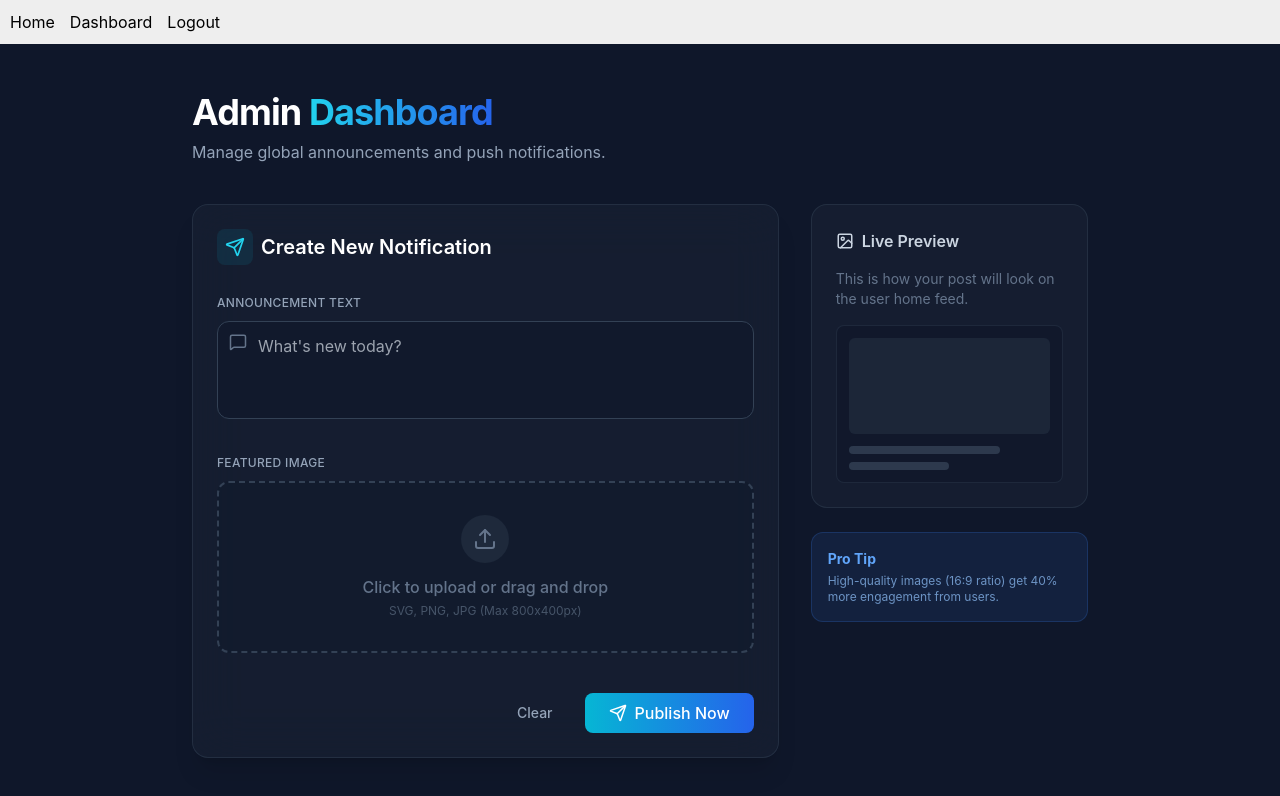
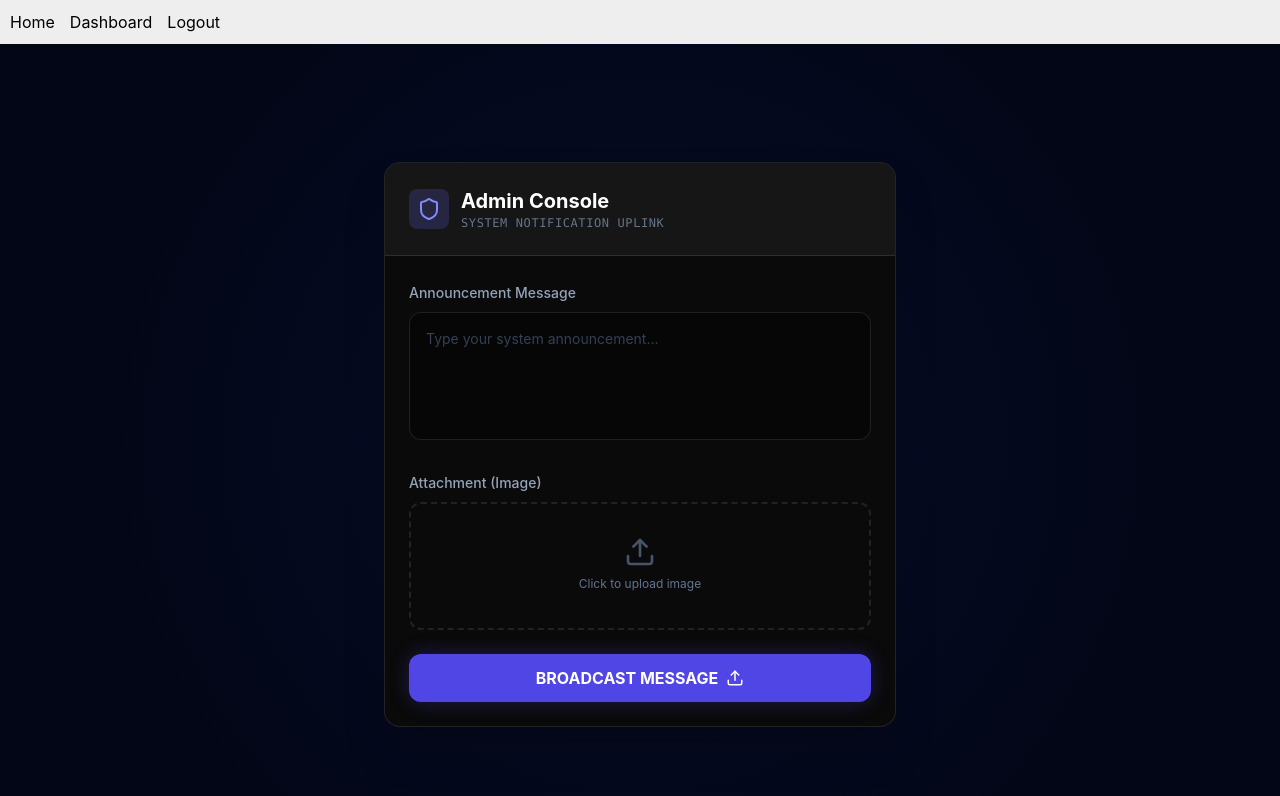
Before and after one commit to soumyaranjanbhanja2/Void_Client, a React (Vite) app: page /admin in a window 1280 px wide. Shown: the top 796 px of the page. Built offline with nearby package versions, Linux system fonts and the light colour scheme; sample sign-in values are in the browser's storage.

Commit message:
Update AdminDashboard.jsx

```diff
--- a/src/pages/AdminDashboard.jsx
+++ b/src/pages/AdminDashboard.jsx
@@ -1,17 +1,17 @@
 import React, { useState } from 'react';
 import axios from 'axios';
-import { motion, AnimatePresence } from 'framer-motion';
-import { Upload, X, Send, Image as ImageIcon, MessageSquare, Loader2, CheckCircle } from 'lucide-react';
+import { motion } from 'framer-motion';
+import { Upload, X, Shield, CheckCircle, AlertCircle, Loader2, Image as ImageIcon } from 'lucide-react';
 
-function AdminDashboard() {
+const AdminDashboard = () => {
   const [message, setMessage] = useState('');
   const [image, setImage] = useState(null);
   const [preview, setPreview] = useState(null);
-  const [isLoading, setIsLoading] = useState(false);
-  const [success, setSuccess] = useState(false);
+  const [status, setStatus] = useState({ type: '', msg: '' });
+  const [isUploading, setIsUploading] = useState(false);
 
-  // Handle Image Selection & Preview
-  const handleImageChange = (e) => {
+  // Handle File Selection & Preview
+  const handleFileChange = (e) => {
     const file = e.target.files[0];
     if (file) {
       setImage(file);
@@ -19,219 +19,165 @@ function AdminDashboard() {
     }
   };
 
-  // Remove Image
-  const removeImage = () => {
+  // Remove Selected Image
+  const clearImage = () => {
     setImage(null);
     setPreview(null);
   };
 
+  // Handle Form Submission
   const handleSubmit = async (e) => {
     e.preventDefault();
-    if (!message || !image) {
-      alert("Please provide both a message and an image.");
+    setStatus({ type: '', msg: '' });
+    setIsUploading(true);
+
+    const token = localStorage.getItem('token');
+
+    if (!token) {
+      setStatus({ type: 'error', msg: 'You are not logged in.' });
+      setIsUploading(false);
       return;
     }
 
-    setIsLoading(true);
+    // Prepare FormData for Image Upload
     const formData = new FormData();
     formData.append('message', message);
+    if (image) {
       formData.append('image', image);
-
-    const token = localStorage.getItem('token');
+    }
 
     try {
-      // UPDATED: Using your live Render backend URL
-      await axios.post('https://void-server-6.onrender.com/api/notifications', formData, {
+      // ✅ FIX: Send Token in Headers
+      await axios.post(
+        'https://void-server-6.onrender.com/api/notifications',
+        formData,
+        {
           headers: {
-          'Authorization': token,
+            'Authorization': `Bearer ${token}`,
             'Content-Type': 'multipart/form-data'
           }
-      });
+        }
+      );
 
-      // Success Animation Trigger
-      setSuccess(true);
-      setTimeout(() => {
-        setSuccess(false);
+      setStatus({ type: 'success', msg: 'Notification posted successfully!' });
       setMessage('');
-        removeImage();
-      }, 3000);
+      clearImage();
 
-    } catch (err) {
-      console.error(err);
-      alert('Upload failed. Check console for details.');
+    } catch (error) {
+      console.error("Upload Error:", error);
+
+      if (error.response && error.response.status === 403) {
+        setStatus({ type: 'error', msg: '⛔ Permission Denied: You are not an Admin.' });
+      } else {
+        setStatus({ type: 'error', msg: 'Upload Failed. Server might be sleeping.' });
+      }
     } finally {
-      setIsLoading(false);
+      setIsUploading(false);
     }
   };
 
   return (
-    <div className="min-h-screen w-full bg-slate-900 text-white p-6 md:p-12">
+    <div className="min-h-screen bg-[#020617] text-slate-200 p-6 flex items-center justify-center relative overflow-hidden">
 
-      {/* Dashboard Header */}
+      {/* Background Ambience */}
+      <div className="absolute inset-0 pointer-events-none bg-[radial-gradient(circle_at_center,rgba(99,102,241,0.08),transparent_70%)]" />
+
       <motion.div
-        initial={{ opacity: 0, y: -20 }}
-        animate={{ opacity: 1, y: 0 }}
-        className="max-w-4xl mx-auto mb-10"
+        initial={{ opacity: 0, scale: 0.95 }}
+        animate={{ opacity: 1, scale: 1 }}
+        className="w-full max-w-lg bg-[#0A0A0A] border border-white/10 rounded-2xl shadow-2xl overflow-hidden relative z-10"
       >
-        <h1 className="text-3xl md:text-4xl font-bold tracking-tight">
-          Admin <span className="text-transparent bg-clip-text bg-gradient-to-r from-cyan-400 to-blue-600">Dashboard</span>
-        </h1>
-        <p className="text-slate-400 mt-2">Manage global announcements and push notifications.</p>
-      </motion.div>
+        {/* Header */}
+        <div className="bg-white/5 p-6 border-b border-white/10 flex items-center gap-3">
+          <div className="p-2 bg-indigo-500/20 rounded-lg text-indigo-400">
+            <Shield size={24} />
+          </div>
+          <div>
+            <h2 className="text-xl font-bold text-white">Admin Console</h2>
+            <p className="text-xs text-slate-500 font-mono uppercase tracking-wider">System Notification Uplink</p>
+          </div>
+        </div>
 
-      {/* Main Form Card */}
-      <div className="max-w-4xl mx-auto grid grid-cols-1 md:grid-cols-3 gap-8">
-
-        {/* Left Col: The Form */}
-        <motion.div
-          initial={{ opacity: 0, x: -20 }}
-          animate={{ opacity: 1, x: 0 }}
-          transition={{ delay: 0.1 }}
-          className="md:col-span-2"
-        >
-          <div className="bg-slate-800/40 backdrop-blur-xl border border-slate-700/50 rounded-2xl p-6 shadow-xl relative overflow-hidden">
-
-            {/* Success Overlay */}
-            <AnimatePresence>
-              {success && (
-                <motion.div
-                  initial={{ opacity: 0 }}
-                  animate={{ opacity: 1 }}
-                  exit={{ opacity: 0 }}
-                  className="absolute inset-0 bg-slate-800/95 z-20 flex flex-col items-center justify-center text-center"
-                >
-                  <motion.div
-                    initial={{ scale: 0.5 }}
-                    animate={{ scale: 1.2 }}
-                    className="text-green-400 mb-4"
-                  >
-                    <CheckCircle size={64} />
-                  </motion.div>
-                  <h3 className="text-2xl font-bold text-white">Published!</h3>
-                  <p className="text-slate-400">Your notification is now live.</p>
-                </motion.div>
-              )}
-            </AnimatePresence>
-
-            <h2 className="text-xl font-semibold mb-6 flex items-center gap-2">
-              <span className="p-2 bg-cyan-500/10 rounded-lg text-cyan-400"><Send size={20}/></span>
-              Create New Notification
-            </h2>
-
-            <form onSubmit={handleSubmit} className="space-y-6">
+        {/* Form */}
+        <form onSubmit={handleSubmit} className="p-6 space-y-6">
 
           {/* Message Input */}
           <div className="space-y-2">
-                <label className="text-xs font-medium text-slate-400 uppercase tracking-wide">Announcement Text</label>
-                <div className="relative">
-                  <MessageSquare className="absolute top-3 left-3 text-slate-500" size={18} />
+            <label className="text-sm font-medium text-slate-400">Announcement Message</label>
             <textarea
               value={message}
-                    onChange={e => setMessage(e.target.value)}
-                    placeholder="What's new today?"
-                    rows="3"
-                    className="w-full bg-slate-900/50 border border-slate-700 rounded-xl py-3 pl-10 pr-4 text-slate-200 focus:ring-2 focus:ring-cyan-500/50 focus:border-cyan-500 transition-all outline-none resize-none"
+              onChange={(e) => setMessage(e.target.value)}
+              required
+              placeholder="Type your system announcement..."
+              className="w-full h-32 bg-black/40 border border-white/10 rounded-xl p-4 text-sm focus:border-indigo-500/50 focus:ring-1 focus:ring-indigo-500/50 outline-none transition-all resize-none placeholder:text-slate-700"
             />
-                </div>
           </div>
 
           {/* Image Upload Area */}
           <div className="space-y-2">
-                <label className="text-xs font-medium text-slate-400 uppercase tracking-wide">Featured Image</label>
+            <label className="text-sm font-medium text-slate-400">Attachment (Image)</label>
 
             {!preview ? (
-                  /* Upload Placeholder */
-                  <div className="relative border-2 border-dashed border-slate-700 bg-slate-900/30 hover:bg-slate-900/50 rounded-xl p-8 transition-colors group text-center cursor-pointer">
-                    <input
-                      type="file"
-                      onChange={handleImageChange}
-                      className="absolute inset-0 w-full h-full opacity-0 cursor-pointer z-10"
-                    />
-                    <div className="flex flex-col items-center justify-center text-slate-500 group-hover:text-cyan-400 transition-colors">
-                      <div className="p-3 bg-slate-800 rounded-full mb-3 group-hover:scale-110 transition-transform">
-                        <Upload size={24} />
+              <label className="flex flex-col items-center justify-center w-full h-32 border-2 border-dashed border-white/10 rounded-xl cursor-pointer hover:border-indigo-500/30 hover:bg-white/5 transition-all group">
+                <div className="flex flex-col items-center justify-center pt-5 pb-6">
+                  <Upload className="w-8 h-8 mb-2 text-slate-600 group-hover:text-indigo-400 transition-colors" />
+                  <p className="text-xs text-slate-500">Click to upload image</p>
                 </div>
-                      <p className="font-medium">Click to upload or drag and drop</p>
-                      <p className="text-xs text-slate-600 mt-1">SVG, PNG, JPG (Max 800x400px)</p>
-                    </div>
-                  </div>
+                <input type="file" className="hidden" accept="image/*" onChange={handleFileChange} />
+              </label>
             ) : (
-                  /* Image Preview */
-                  <div className="relative rounded-xl overflow-hidden border border-slate-700 group">
-                    <img src={preview} alt="Preview" className="w-full h-64 object-cover" />
+              <div className="relative w-full h-48 bg-black rounded-xl overflow-hidden group border border-white/10">
+                <img src={preview} alt="Preview" className="w-full h-full object-cover opacity-80 group-hover:opacity-100 transition-opacity" />
                 <button
                   type="button"
-                      onClick={removeImage}
-                      className="absolute top-2 right-2 p-2 bg-black/60 hover:bg-red-500 text-white rounded-full backdrop-blur-sm transition-colors"
+                  onClick={clearImage}
+                  className="absolute top-2 right-2 p-1.5 bg-black/60 hover:bg-red-500/80 text-white rounded-full backdrop-blur-sm transition-all"
                 >
                   <X size={16} />
                 </button>
-                    <div className="absolute bottom-0 left-0 right-0 bg-gradient-to-t from-black/80 to-transparent p-4">
-                      <p className="text-xs text-white font-mono truncate">{image.name}</p>
-                    </div>
               </div>
             )}
           </div>
 
-              {/* Action Buttons */}
-              <div className="pt-4 flex items-center justify-end gap-4">
-                <button
-                  type="button"
-                  onClick={() => { setMessage(''); removeImage(); }}
-                  className="px-4 py-2 text-slate-400 hover:text-white transition-colors text-sm font-medium"
+          {/* Status Messages */}
+          {status.msg && (
+            <motion.div
+              initial={{ opacity: 0, y: -10 }}
+              animate={{ opacity: 1, y: 0 }}
+              className={`p-4 rounded-xl flex items-center gap-3 text-sm ${
+                status.type === 'error'
+                  ? 'bg-red-500/10 text-red-400 border border-red-500/20'
+                  : 'bg-green-500/10 text-green-400 border border-green-500/20'
+              }`}
             >
-                  Clear
-                </button>
+              {status.type === 'error' ? <AlertCircle size={18} /> : <CheckCircle size={18} />}
+              <span>{status.msg}</span>
+            </motion.div>
+          )}
+
+          {/* Submit Button */}
           <button
             type="submit"
-                  disabled={isLoading}
-                  className="bg-gradient-to-r from-cyan-500 to-blue-600 hover:shadow-lg hover:shadow-cyan-500/25 text-white px-6 py-2 rounded-lg font-medium transition-all flex items-center gap-2 disabled:opacity-70 disabled:cursor-not-allowed"
+            disabled={isUploading}
+            className="w-full py-3 px-4 bg-indigo-600 hover:bg-indigo-500 text-white font-bold rounded-xl transition-all shadow-[0_0_20px_rgba(79,70,229,0.3)] hover:shadow-[0_0_30px_rgba(79,70,229,0.5)] disabled:opacity-50 disabled:cursor-not-allowed flex items-center justify-center gap-2"
           >
-                  {isLoading ? <Loader2 className="animate-spin" size={18} /> : <Send size={18} />}
-                  {isLoading ? 'Publishing...' : 'Publish Now'}
+            {isUploading ? (
+              <>
+                <Loader2 size={18} className="animate-spin" />
+                <span>UPLOADING...</span>
+              </>
+            ) : (
+              <>
+                <span>BROADCAST MESSAGE</span>
+                <Upload size={18} />
+              </>
+            )}
           </button>
-              </div>
+
         </form>
-          </div>
       </motion.div>
-
-        {/* Right Col: Mini Preview / Stats (Optional UI Filler) */}
-        <motion.div
-          initial={{ opacity: 0, x: 20 }}
-          animate={{ opacity: 1, x: 0 }}
-          transition={{ delay: 0.2 }}
-          className="space-y-6"
-        >
-          {/* Quick Info Card */}
-          <div className="bg-slate-800/40 border border-slate-700/50 rounded-2xl p-6">
-            <h3 className="text-slate-300 font-semibold mb-4 flex items-center gap-2">
-              <ImageIcon size={18} /> Live Preview
-            </h3>
-            <div className="text-sm text-slate-500">
-              <p className="mb-4">This is how your post will look on the user home feed.</p>
-
-              {/* Mini Skeleton of a Card */}
-              <div className="bg-slate-900/80 rounded-lg p-3 border border-slate-700/50 opacity-80 pointer-events-none">
-                <div className="h-24 bg-slate-800 rounded-md mb-3 overflow-hidden">
-                  {preview && <img src={preview} className="w-full h-full object-cover" alt="" />}
-                </div>
-                <div className="h-2 w-3/4 bg-slate-700 rounded mb-2"></div>
-                <div className="h-2 w-1/2 bg-slate-700 rounded"></div>
-              </div>
-            </div>
-          </div>
-
-          <div className="p-4 rounded-xl bg-blue-500/10 border border-blue-500/20">
-            <h4 className="text-blue-400 text-sm font-bold mb-1">Pro Tip</h4>
-            <p className="text-blue-300/70 text-xs">
-              High-quality images (16:9 ratio) get 40% more engagement from users.
-            </p>
-          </div>
-        </motion.div>
-
-      </div>
     </div>
   );
-}
+};
 
 export default AdminDashboard;
```
Lines whose indentation alone changed are shown as unchanged.
